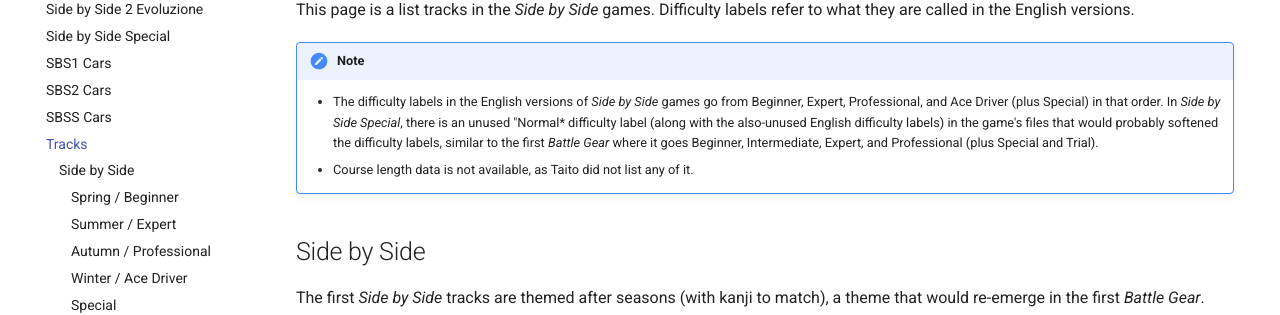
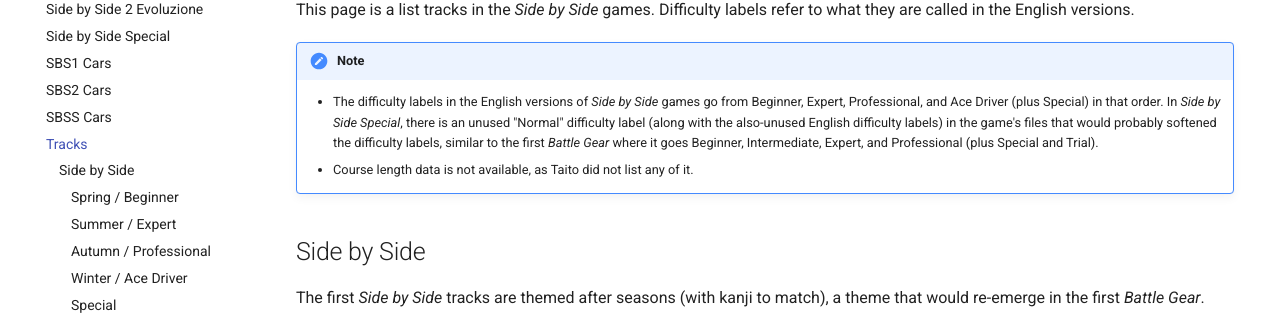
Before and after one commit to FMecha/battlegear, an MkDocs documentation site: the page built from docs/sidebs/tracks.md, in a window 1280 px wide and 900 px high. Shown: the part 232-547 px from the top of the window. Built offline with MkDocs 1.6.1 and Material for MkDocs 9.7.7, drawn with Linux system fonts in a browser that asks for light colours; comment, search, counter and statistics services are not loaded.

```diff
--- a/docs/sidebs/tracks.md
+++ b/docs/sidebs/tracks.md
@@ -3,7 +3,7 @@
 This page is a list tracks in the *Side by Side* games. Difficulty labels refer to what they are called in the English versions.
 
 !!! note
-    - The difficulty labels in the English versions of *Side by Side* games go from Beginner, Expert, Professional, and Ace Driver (plus Special) in that order. In *Side by Side Special*, there is an unused "Normal* difficulty label (along with the also-unused English difficulty labels) in the game's files that would probably softened the difficulty labels, similar to the first *Battle Gear* where it goes Beginner, Intermediate, Expert, and Professional (plus Special and Trial).
+    - The difficulty labels in the English versions of *Side by Side* games go from Beginner, Expert, Professional, and Ace Driver (plus Special) in that order. In *Side by Side Special*, there is an unused "Normal" difficulty label (along with the also-unused English difficulty labels) in the game's files that would probably softened the difficulty labels, similar to the first *Battle Gear* where it goes Beginner, Intermediate, Expert, and Professional (plus Special and Trial).
     - Course length data is not available, as Taito did not list any of it.
 
 ## Side by Side
```
